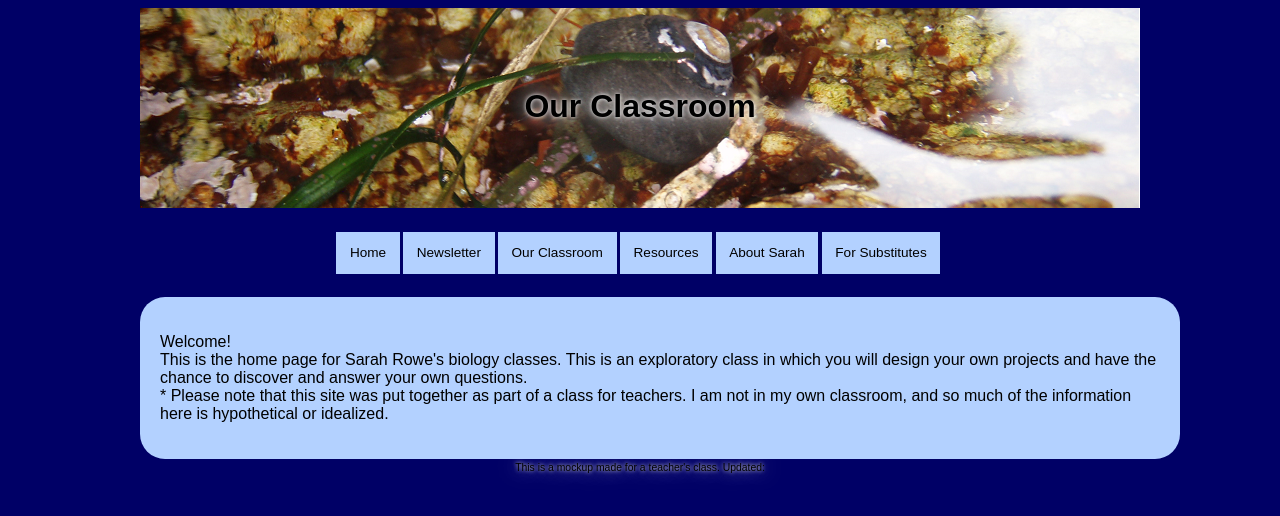
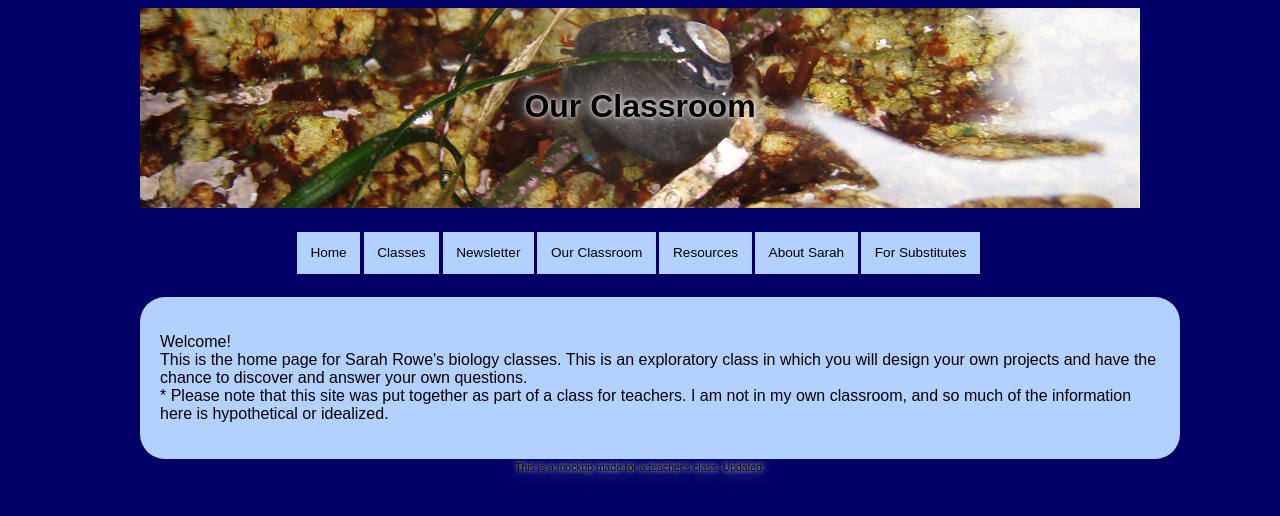
Before and after one commit to SReduc/SReduc.github.io, a Jekyll site: the page built from index.html, in a window 1280 px wide. Shown: the top 516 px of the page. Built offline with Jekyll 4.4.1, drawn with Linux system fonts in a browser that asks for light colours.

Commit message:
Update default.html

```diff
--- a/_layouts/default.html
+++ b/_layouts/default.html
@@ -13,6 +13,15 @@
       		<ul class="topmenu">
       		    <li><a class="item" href="index.html">Home</a> </li><li>&nbsp;</li>
 		    <!--<li><a class="item" href="wk1.html">First week of School</a></li><li>&nbsp;</li>-->
+		    <li><a class="item" href="classes.html">Classes</a>
+			    <ul>
+					<li><a class="item" href="biologyclass.html">Biology</a>
+						<ul>
+					<li><a class="item" href="periodA.html">Period A</a></li>
+				</ul>
+				    </li>
+				</ul>
+			</li><li>&nbsp;</li>
 		    <li><a class="item" href="newsletter.html">Newsletter</a></li><li>&nbsp;</li>
 		    <li><a class="item" href="classinfo.html">Our Classroom</a>
 				<ul>
```
